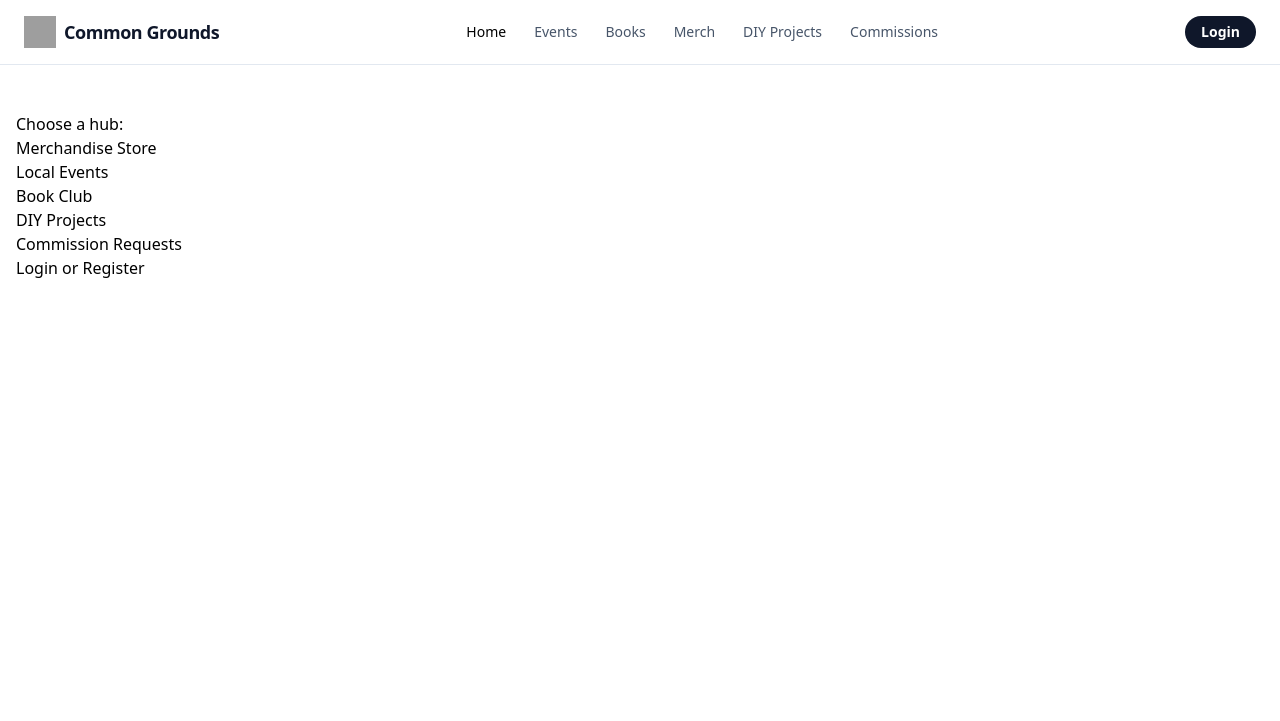
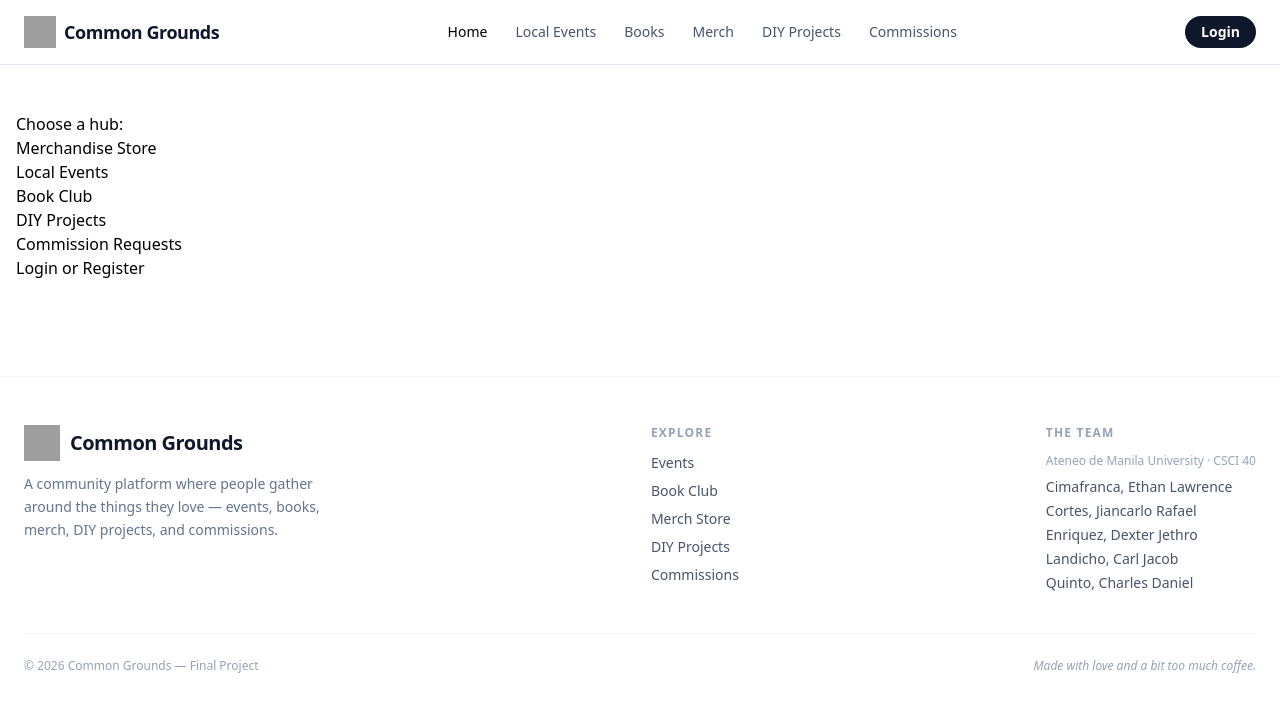
Before and after one commit to Sazemii/commongrounds-AEFG-18, a Django app: page / in a window 1280 px wide. Shown: the top 721 px of the page. Run offline with Django 5.2, Linux system fonts and the light colour scheme; some libraries are stand-ins or nearby versions; grey boxes are pictures that could not be loaded.

Commit message:
Added footer across all pages

```diff
--- a/commongrounds/templates/base.html
+++ b/commongrounds/templates/base.html
@@ -27,6 +27,7 @@
         <h2 class="text-2xl font-semibold mb-4">{% block page_heading %}{% endblock %}</h2>
         <div id="content">{% block content %}{% endblock %}</div>
     </main>
+    {% include 'components/footer.html' %}
     {% block scripts %}{% endblock %}
   </body>
 </html>
--- /dev/null
+++ b/commongrounds/templates/components/footer.html
@@ -0,0 +1,61 @@
+{% load static %}
+
+<footer class="mt-24 border-t border-slate-100 bg-white">
+    <div class="max-w-7xl mx-auto px-4 sm:px-6 py-12">
+
+        <div class="flex flex-col md:flex-row items-start justify-between gap-10">
+
+            {# Brand column #}
+            <div class="flex flex-col gap-3 max-w-xs">
+                <a href="{% url 'homepage:home' %}" class="flex items-center gap-2.5 group w-fit">
+                    <img src="{% static 'img/logo.svg' %}" class="h-9 w-9 transition-transform group-hover:scale-110" alt="Common Grounds Logo">
+                    <span class="text-xl font-bold tracking-tight text-slate-900">Common Grounds</span>
+                </a>
+                <p class="text-sm text-slate-500 leading-relaxed">
+                    A community platform where people gather around the things they love — events, books, merch, DIY projects, and commissions.
+                </p>
+                {# Hub color dots #}
+                <div class="flex gap-1.5 mt-1">
+                    <span class="h-2 w-2 rounded-full bg-events"  title="Events"></span>
+                    <span class="h-2 w-2 rounded-full bg-books"   title="Books"></span>
+                    <span class="h-2 w-2 rounded-full bg-merch"   title="Merch"></span>
+                    <span class="h-2 w-2 rounded-full bg-diy"     title="DIY"></span>
+                    <span class="h-2 w-2 rounded-full bg-commissions" title="Commissions"></span>
+                </div>
+            </div>
+
+            {# Hubs column #}
+            <div>
+                <p class="text-xs font-semibold uppercase tracking-widest text-slate-400 mb-3">Explore</p>
+                <ul class="flex flex-col gap-2 text-sm">
+                    <li><a href="{% url 'localevents:event_list' %}"    class="text-slate-600 hover:text-events transition-colors">Events</a></li>
+                    <li><a href="{% url 'bookclub:book-list' %}"        class="text-slate-600 hover:text-books transition-colors">Book Club</a></li>
+                    <li><a href="{% url 'merchstore:items_list' %}"     class="text-slate-600 hover:text-merch transition-colors">Merch Store</a></li>
+                    <li><a href="{% url 'diyprojects:project-list' %}"  class="text-slate-600 hover:text-diy transition-colors">DIY Projects</a></li>
+                    <li><a href="{% url 'commissions:commission_list' %}" class="text-slate-600 hover:text-commissions transition-colors">Commissions</a></li>
+                </ul>
+            </div>
+
+            {# Team column #}
+            <div>
+                <p class="text-xs font-semibold uppercase tracking-widest text-slate-400 mb-3">The Team</p>
+                <p class="text-xs text-slate-400 mb-2">Ateneo de Manila University · CSCI 40 </p>
+                <ul class="flex flex-col gap-1 text-sm text-slate-600">
+                    <li>Cimafranca, Ethan Lawrence</li>
+                    <li>Cortes, Jiancarlo Rafael</li>
+                    <li>Enriquez, Dexter Jethro</li>
+                    <li>Landicho, Carl Jacob</li>
+                    <li>Quinto, Charles Daniel</li>
+                </ul>
+            </div>
+
+        </div>
+
+        {# Bottom bar #}
+        <div class="mt-10 pt-6 border-t border-slate-100 flex flex-col sm:flex-row items-center justify-between gap-2 text-xs text-slate-400">
+            <span>© 2026 Common Grounds — Final Project</span>
+            <span class="italic">Made with love and a bit too much coffee.</span>
+        </div>
+
+    </div>
+</footer>
--- a/commongrounds/templates/components/nav.html
+++ b/commongrounds/templates/components/nav.html
@@ -66,7 +66,7 @@
                 <a href="{% url 'localevents:event_list' %}"
                    class="nav-link link-events relative inline-flex items-center h-16 px-3 text-sm font-medium whitespace-nowrap transition-colors
                           {% if '/localevents/' in request.path %}text-events{% else %}text-slate-600 hover:text-events hover:bg-events/10{% endif %}">
-                    Events
+                    Local Events
                     {% if '/localevents/' in request.path %}
                         <span class="absolute inset-x-3 bottom-0 h-0.5 bg-events rounded-full"></span>
                     {% endif %}
```
